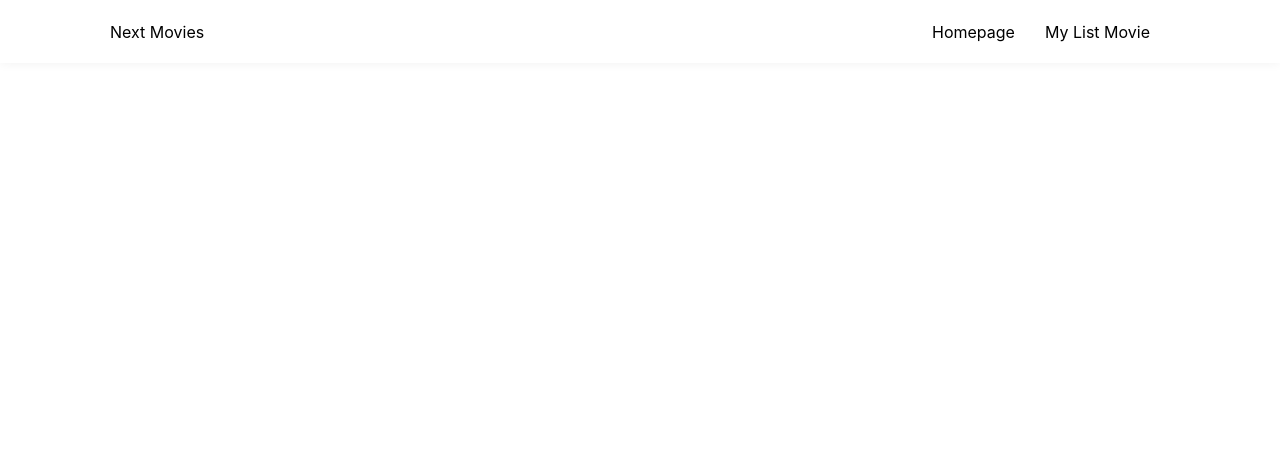
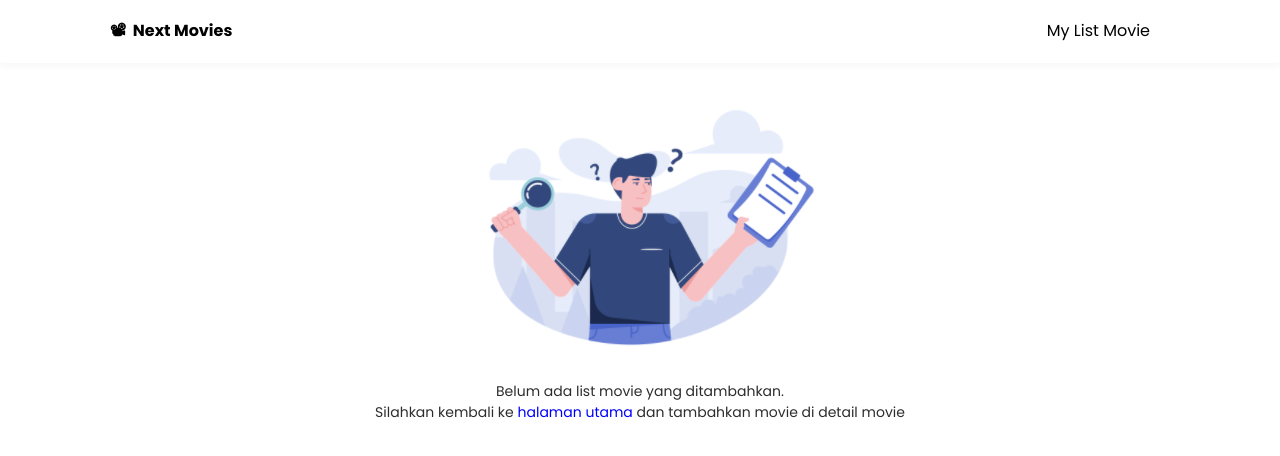
Before and after one commit to arieaditya/next-movie, a Next.js app: page /movie/mylist in a window 1280 px wide. Shown: the top 456 px of the page. Built offline with nearby package versions, Linux system fonts and the light colour scheme.

Commit message:
Update components styles and assets

```diff
--- a/components/Card.js
+++ b/components/Card.js
@@ -12,9 +12,7 @@ const MoviePoster = styled.div`
     overflow: hidden;
     position: relative;
     width: 100%;
-    @media (max-width: 425px) {
-        margin-bottom: 30px;
-    }
+    margin-bottom: 30px;
 `;
 
 const WrapperCard = styled.div`
--- a/components/Footer.js
+++ b/components/Footer.js
@@ -3,7 +3,6 @@ import styled from '@emotion/styled'
 
 const CopyrightWrapper = styled.div`
     bottom: 0;
-    position: absolute;
     display: block;
     left: 0;
     right: 0;
--- a/components/Navbar.js
+++ b/components/Navbar.js
@@ -43,6 +43,9 @@ const GridRight = styled(Grid)`
 
 const WrapperLogo = styled.div`
     cursor: pointer;
+    span {
+        font-weight: 700;
+    }
 `;
 
 const NavbarLinkDesktop = styled.div`
@@ -69,7 +72,7 @@ const Navbar = () => {
                     </Grid>
                     <GridCenter item xs={6} md={4}>
                         <Link href="/" passHref>
-                            <a>Next Movies</a>
+                            <a>📽&nbsp;&nbsp;<b>Next Movies</b></a>
                         </Link>
                     </GridCenter>
                     <Grid item xs={3}></Grid>
@@ -79,14 +82,13 @@ const Navbar = () => {
                     <Grid item xs={6} md={6} lg={6}>
                         <Link href="/">
                             <WrapperLogo>
-                                <span>Next Movies</span>
+                                <span>📽&nbsp;&nbsp;Next Movies</span>
                             </WrapperLogo>
                         </Link>
                     </Grid>
                     <GridRight item xs={6} md={6} lg={6}>
                         <NavbarLinkDesktop>
-                            <Link href="/">Homepage</Link>
-                            <Link href="/movie/mylist">My List Movie</Link>
+                            <Link href="/movie/mylist" passHref>My List Movie</Link>
                         </NavbarLinkDesktop>
                     </GridRight>
                 </GridContainer>
--- a/pages/index.js
+++ b/pages/index.js
@@ -10,7 +10,7 @@ import Navbar from '../components/Navbar'
 import Footer from '../components/Footer'
 
 const Section = styled.section`
-    height: 100vh;
+    height: 100%;
 `;
 
 const Main = styled.main`
@@ -31,6 +31,7 @@ const WrapperPagination = styled.div`
 	margin: 0 auto;
 	display: block;
 	margin-bottom: 50px;
+	margin-top: 20px;
 `;
 
 const CustomPagination = styled(Pagination)`
--- a/pages/movie/mylist.js
+++ b/pages/movie/mylist.js
@@ -1,9 +1,14 @@
 import React, { useState, useEffect } from 'react'
+import Image from 'next/image'
 import Link from 'next/link'
 import styled from '@emotion/styled'
 import Head from 'next/head'
 import MovieList from '../../components/MovieList'
 import Navbar from '../../components/Navbar'
+
+const Section = styled.section`
+    height: 100vh;
+`;
 
 const Main = styled.main`
     padding-left: 16px;
@@ -18,10 +23,15 @@ const Main = styled.main`
     }
 `;
 
+const ErrorWrapper = styled.div`
+    text-align: center;
+`;
+
 const ErrorMessage = styled.span`
     font-size: 14px;
     line-height: 21px;
     color: #2d2d2d;
+    display: block;
     a {
         color: blue;
         cursor: pointer;
@@ -37,13 +47,17 @@ const MyListMovie = () => {
 			localStorage.getItem('next-movie-favourites')
 		);
 
+
+
 		if (movieFavourites) {
             movieFavourites.length > 0 ? (
                 setFavourites(movieFavourites)
             ) : (
                 setEmpty(true)
             )
-		}
+		} else {
+            setEmpty(true)
+        }
 	}, []);
 
     return (
@@ -52,19 +66,28 @@ const MyListMovie = () => {
 				<title>My List Movie</title>
 				<meta name="description" content="Next Movie My List" />
 				<link rel="icon" href="/favicon.ico" />
+                <link
+                    href="https://fonts.googleapis.com/css2?family=Poppins:wght@300;400;700&display=swap"
+                    rel="stylesheet"
+                />
 			</Head>
 
             <Navbar />
 
-            <Main>
+            <Section>
+                <Main>
+                    {empty ? (
+                        <ErrorWrapper>
+                            <Image src="/not-available.png" alt="not-available" width={366} height={289}/>
+                            <ErrorMessage>Belum ada list movie yang ditambahkan. <br/>Silahkan kembali ke <Link href="/"><a>halaman utama</a></Link> dan tambahkan movie di detail movie</ErrorMessage>
+                        </ErrorWrapper>
+                    ) : (
+                        <MovieList movies={favourite} />
+                    )}
+                </Main>
 
-                {empty ? (
-                    <ErrorMessage>Belum ada list movie yang ditambahkan. <br/>Silahkan kembali ke <Link href="/"><a>halaman utama</a></Link></ErrorMessage>
-                ) : (
-                    <MovieList movies={favourite} />
-                )}
+            </Section>
 
-            </Main>
         </>
     )
 }
--- a/styles/globals.css
+++ b/styles/globals.css
@@ -2,8 +2,7 @@ html,
 body {
   padding: 0;
   margin: 0;
-  font-family: -apple-system, BlinkMacSystemFont, Segoe UI, Roboto, Oxygen,
-    Ubuntu, Cantarell, Fira Sans, Droid Sans, Helvetica Neue, sans-serif;
+  font-family: Poppins;
 }
 
 a {
```
Also changed, not shown: public/not-available.png (added).
